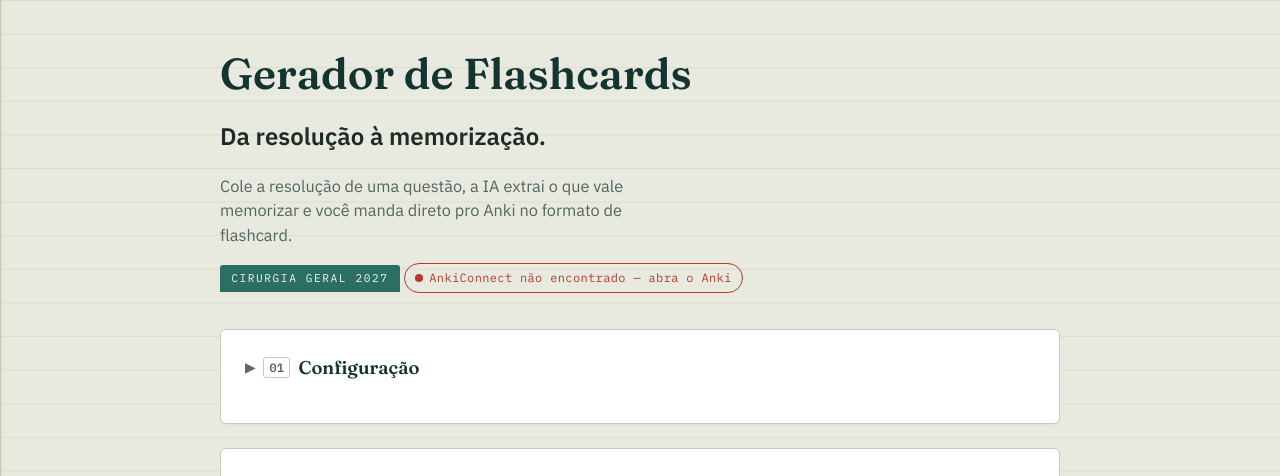
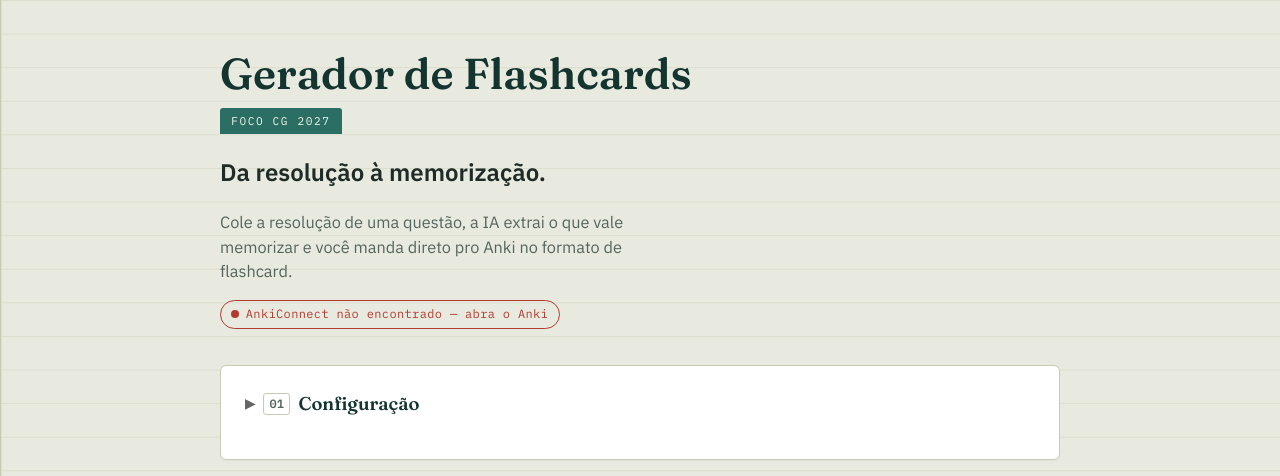
Before and after one commit to francescoconsonni/francards, a Flask app: page / in a window 1280 px wide. Shown: the top 476 px of the page. Run offline with Flask 3, Linux system fonts and the light colour scheme; some libraries are stand-ins or nearby versions.

Commit message:
index.html

```diff
--- a/templates/index.html
+++ b/templates/index.html
@@ -17,9 +17,9 @@
 
   <header class="masthead">
     <h1>Gerador&nbsp;de Flashcards</h1>
+    <span class="tab">FOCO CG 2027</span>
     <h2>Da resolução à memorização.</h2>
     <p class="sub">Cole a resolução de uma questão, a IA extrai o que vale memorizar e você manda direto pro Anki no formato de flashcard.</p>
-    <span class="tab">CIRURGIA GERAL 2027</span>
     <span id="ankiStatus" class="status-pill" data-state="checking">verificando AnkiConnect…</span>
   </header>
 
```
